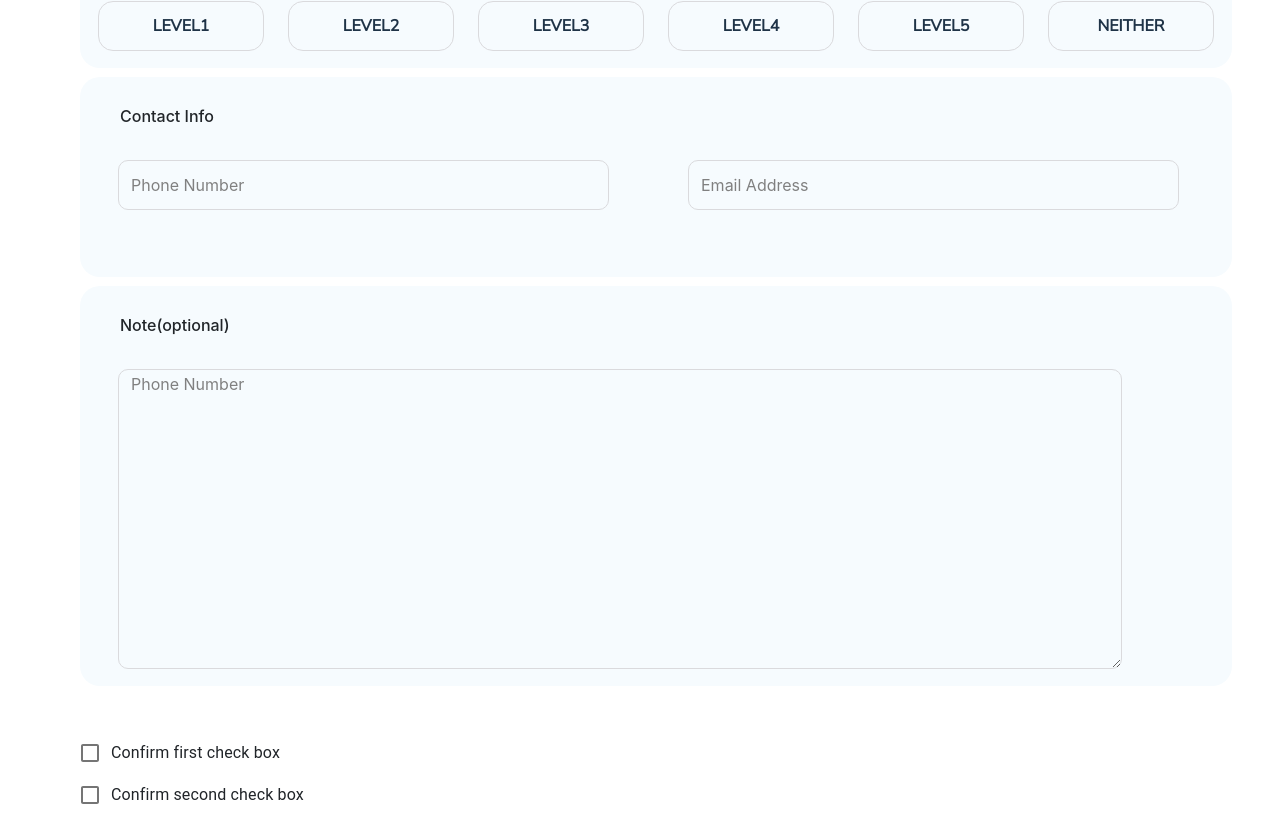
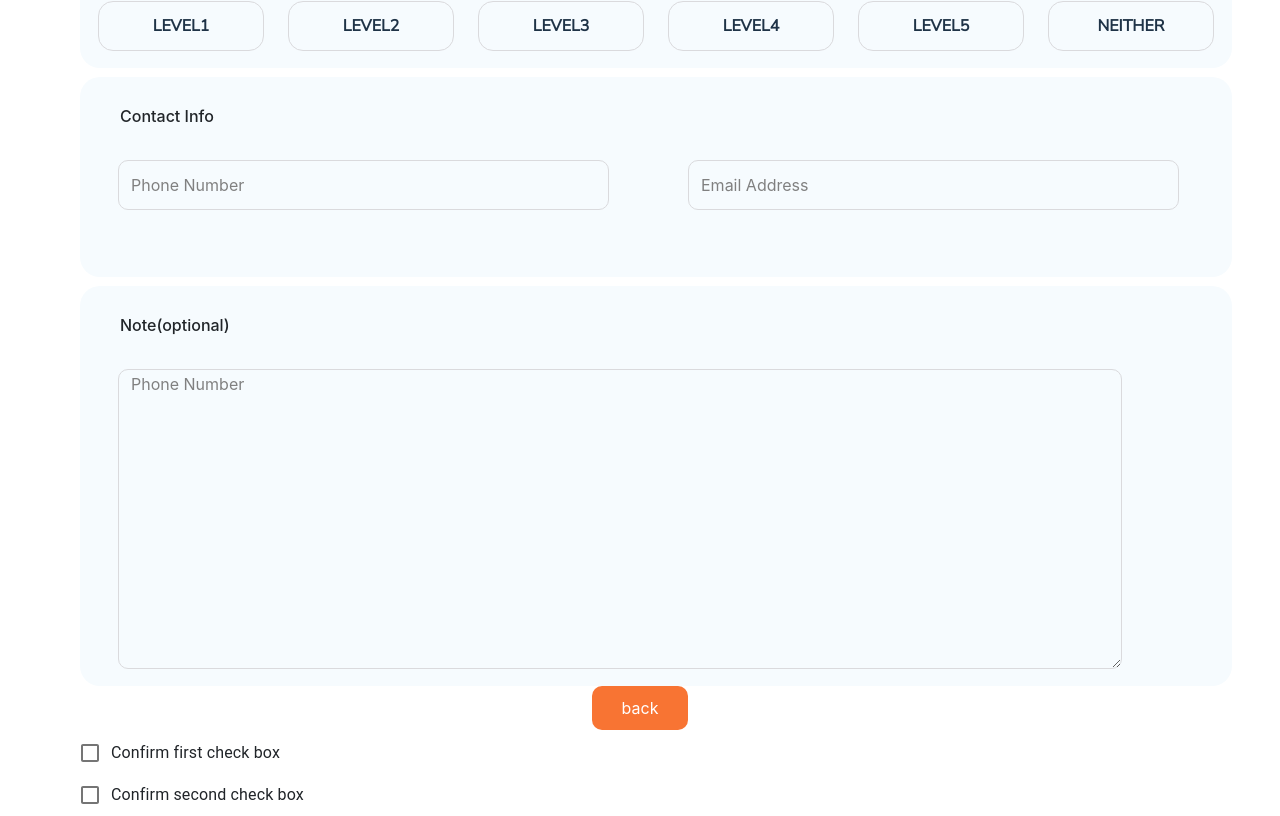
Before and after one commit to ahmedkhalid136/FlegeBOX-FINALIZED, a React (Create React App) app: page /Fillinformation in a window 1280 px wide. Shown: the part 558-1374 px from the top of the page. Built offline with nearby package versions, Linux system fonts and the light colour scheme.

Commit message:
fwd/bwd bw filinfo and box

```diff
--- a/src/components/Box/Box.js
+++ b/src/components/Box/Box.js
@@ -65,7 +65,7 @@ function Box() {
       <div style={{ marginTop: "40px" }} className="container">
         {/* Header */}
 
-       {getComp? <ChooseBox change={setComp} />:<FillInfo />}
+       {getComp? <ChooseBox change={setComp} />:<FillInfo change={setComp} />}
 
       </div>
     </div>
--- a/src/components/Box/chooseBox.js
+++ b/src/components/Box/chooseBox.js
@@ -171,6 +171,7 @@ function ChooseBox(props) {
          continue
 
         </button>
+
         </div>
     )
 }
--- a/src/components/FillInformation/FillInfo.js
+++ b/src/components/FillInformation/FillInfo.js
@@ -5,8 +5,8 @@ import Contactinfo from "./Contactinfo";
 import Carelevel from "./Carelevel"
 import FormControlLabel from "@material-ui/core/FormControlLabel";
 import Note from "./Note";
-import Header from "../Header/Header"
-function FillInfo() {
+
+function FillInfo(props) {
 
   return (
     <div>
@@ -91,6 +91,16 @@ function FillInfo() {
       <Carelevel />
       <Contactinfo />
       <Note />
+      <button
+
+         className="button confirmation-button"
+         onClick={()=>{
+             {props.change(true)}
+         }}
+       >
+        back
+
+       </button>
     </div>
     </div>
   );
```
